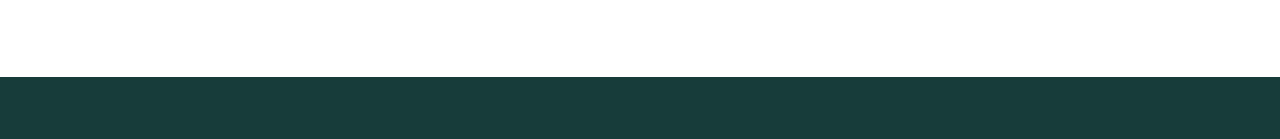
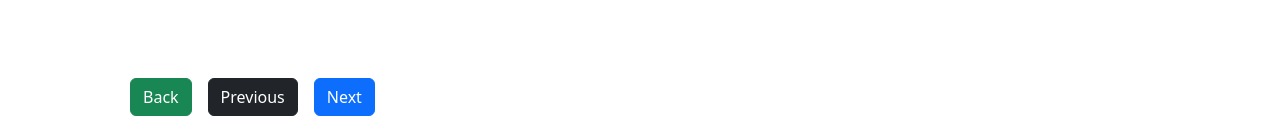
Before and after one commit to saadpy111/Angular_Demo, an Angular app: page /products/1 in a window 1280 px wide. Shown: the part 787-926 px from the top of the page. Built offline with nearby package versions, Linux system fonts and the light colour scheme.

Commit message:
add back button and navigate products details by prev and next

```diff
--- a/src/app/Services/product-service.ts
+++ b/src/app/Services/product-service.ts
@@ -141,7 +141,20 @@ export class ProductService
       product.description.toLowerCase().includes(lowerCaseSearchTerm)
     );
   }
-
+GetTheNextProductID(currentProductId: number): number | null {
+    const currentIndex = this.products.findIndex(product => product.id === currentProductId);
+    if (currentIndex !== -1 && currentIndex < this.products.length - 1) {
+      return this.products[currentIndex + 1].id;
+    }
+    return null;
+  }
+  GetThePreviousProductID(currentProductId: number): number | null {
+    const currentIndex = this.products.findIndex(product => product.id === currentProductId);
+    if (currentIndex > 0) {
+      return this.products[currentIndex - 1].id;
+    }
+    return null;
+  }
   GetProductsBySortOption(sortOption: string): Product_info[] {
     switch (sortOption) {
       case 'price-asc':
--- a/src/app/components/productdetails/productdetails.html
+++ b/src/app/components/productdetails/productdetails.html
@@ -16,6 +16,11 @@
 						</button>
 						<p class="availability">{{ selectedProduct.quantity }} available · Ships within 2–3 days</p>
 					</div>
+                    <div>
+                        <button class="btn btn-success m-lg-2 "  (click)="goBack()">Back</button>
+                        <button class="btn btn-dark    m-lg-2 "  (click)="goToPrevious()">Previous</button>
+                        <button class="btn btn-primary m-lg-2"   (click)="goToNext()">Next</button>
+                    </div>
 				</article>
 	</div>
 	} @else {
--- a/src/app/components/productdetails/productdetails.ts
+++ b/src/app/components/productdetails/productdetails.ts
@@ -1,6 +1,7 @@
 import { Component, OnInit, signal } from '@angular/core';
 import { ProductService } from '../../Services/product-service';
 import { ActivatedRoute, Router, RouterLink } from '@angular/router';
+import { Location } from '@angular/common';
 interface Product_info {
     id: number;
   image: string;
@@ -19,10 +20,27 @@ interface Product_info {
 })
 export class Productdetails implements OnInit
  {
+  currentProductId: number | null = null;
+goToNext() {
+  const nextProductId = this._productService.GetTheNextProductID(this.currentProductId!);
+  if (nextProductId !== null) {
+    this.router.navigate(['/products', nextProductId]);
+  }
+}
+goToPrevious() {
+  const previousProductId = this._productService.GetThePreviousProductID(this.currentProductId!);
+  if (previousProductId !== null) {
+    this.router.navigate(['/products', previousProductId]);
+  }
+}
+goBack() {
+this._Location.back();
+}
      constructor(
        private _productService: ProductService,
        private route: ActivatedRoute,
-       private router: Router
+       private router: Router,
+       private _Location: Location
      )
      {
      }
@@ -33,6 +51,7 @@ export class Productdetails implements OnInit
      if(temp)
      {
       this.product = temp as Product_info;
+      this.currentProductId = temp.id;
      }else
      {
       this.router.navigate(['/errorpage']);
```
